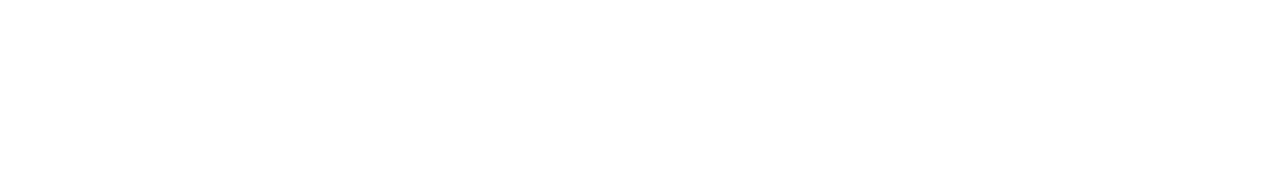
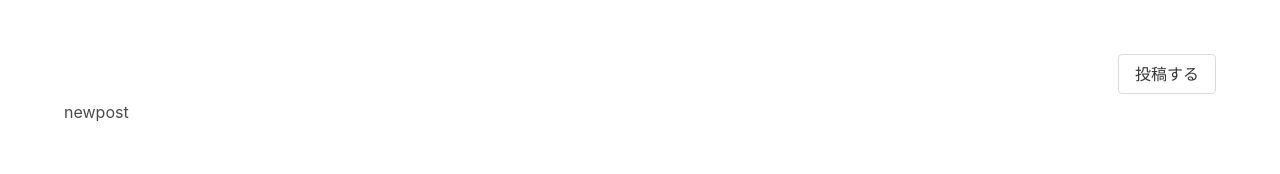
Before and after one commit to huanshenyi/mdblog-front, a Vue app: page /posts/new in a window 1280 px wide. Before the commit this address had no page. Shown: the top 174 px of the page. Built offline with nearby package versions, Linux system fonts and the light colour scheme.

Commit message:
ナビバー初期化

```diff
--- a/src/App.vue
+++ b/src/App.vue
@@ -1,6 +1,7 @@
 <template>
   <section class="section">
     <div class="container">
+      <NavBar/>
       <router-view></router-view>
     </div>
   </section>
@@ -8,11 +9,12 @@
 
 <script lang="ts">
 import  { defineComponent } from 'vue';
+import NavBar from "@/components/Navbar.vue";
 
 export default defineComponent({
   name: 'App',
   components: {
-
+    NavBar
   }
 })
 </script>
--- /dev/null
+++ b/src/components/Navbar.vue
@@ -0,0 +1,16 @@
+<template>
+    <nav class="navbar">
+        <div class="navbar-end">
+            <div class="buttons">
+                <router-link class="button" to="/posts/new">投稿する</router-link>
+            </div>
+        </div>
+    </nav>
+</template>
+<script lang="ts">
+import { defineComponent } from 'vue'
+export default defineComponent({
+    name: "Navbar",
+    components: {}
+})
+</script>
--- a/src/router/index.ts
+++ b/src/router/index.ts
@@ -8,9 +8,9 @@
     component: Home
   },
   {
-    path: '/about',
-    name: 'About',
-    component: () => import('../views/About.vue')
+    path: '/posts/new',
+    name: 'NewPost',
+    component: () => import('../views/NewPost.vue')
   }
 ]
 
--- a/src/views/About.vue
+++ /dev/null
@@ -1,5 +0,0 @@
-<template>
-  <div class="about">
-    <h1>This is an about page</h1>
-  </div>
-</template>
--- /dev/null
+++ b/src/views/NewPost.vue
@@ -0,0 +1,13 @@
+<template>
+  <div class="about">
+    newpost
+  </div>
+</template>
+
+<script lang="ts">
+import {defineComponent} from 'vue';
+
+export default defineComponent({
+  name: "NewPost",
+})
+</script>
```
